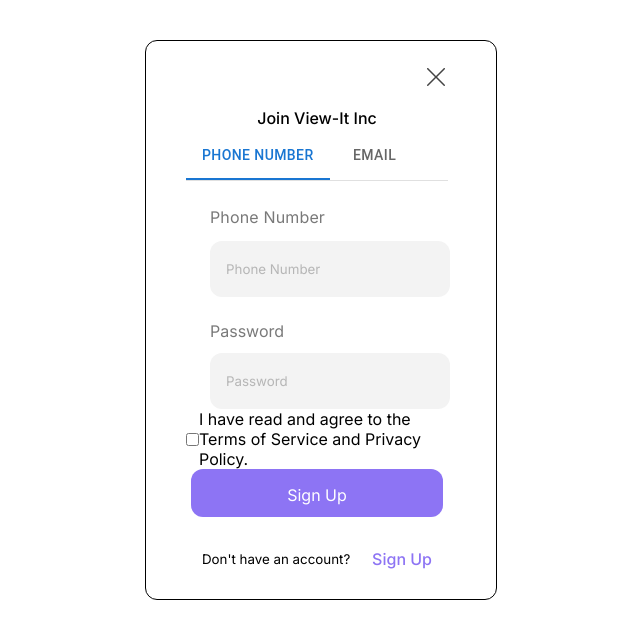
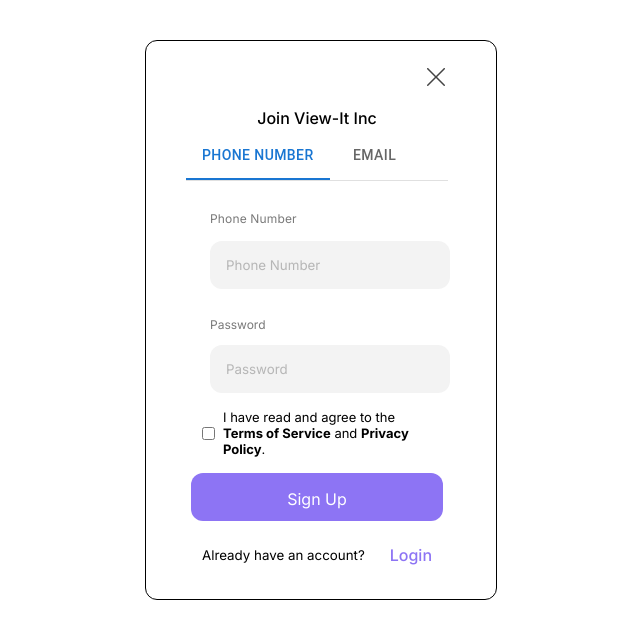
Before and after one commit to Bolurx07/View-It-Inc, a React (Create React App) app: page /Signup in a window 1280 px wide. Shown: the top 638 px of the page, without its empty margins (319-959 px from the left). Built offline with nearby package versions, Linux system fonts and the light colour scheme.

Commit message:
A demo of modal that can be used in my index

```diff
--- a/package.json
+++ b/package.json
@@ -15,6 +15,7 @@
     "react-datepicker": "^4.8.0",
     "react-dom": "^18.2.0",
     "react-iframe": "^1.8.4",
+    "react-modal": "^3.15.1",
     "react-router-dom": "^6.4.2",
     "react-scripts": "5.0.1",
     "web-vitals": "^2.1.4"
--- a/src/App.js
+++ b/src/App.js
@@ -1,6 +1,6 @@
 import './App.css';
+import { Route, Routes } from 'react-router-dom';
 import Login from './Pages/Login/Login';
-import Calendarr from './Components/Calendar/Calendarr';
 import Virtualevent from './Pages/Virtualevent/Virtualevent';
 import Signup from './Pages/Signup/Signup';
 
@@ -9,7 +9,13 @@
 function App() {
   return (
     <div>
-      <Signup />
+      <Routes>
+        <Route path='/' element={<Virtualevent />}/>
+        <Route path='Login' element={<Login />}/>
+        <Route path='Signup' element={<Signup />}/>
+        <Route></Route>
+      </Routes>
+
       {/* <Login /> */}
       {/* <Virtualevent /> */}
       {/* <Calendarr /> */}
--- a/src/Components/Tabcomponent/Tabcomponent.css
+++ b/src/Components/Tabcomponent/Tabcomponent.css
@@ -1,5 +1,5 @@
 .label{
-    font-size: 1rem;
+    font-size: 0.75rem;
     color: #797979;
 }
 
@@ -7,7 +7,7 @@
     background-color: #F3F3F3;
     width: 15rem;
     padding: 1rem;
-    height: 3.5rem;
+    height: 3rem;
     border-radius: 12px;
     border: none;
     margin-top: 0.75rem;
--- a/src/Pages/Login/Login.jsx
+++ b/src/Pages/Login/Login.jsx
@@ -33,7 +33,8 @@
           </form>
           <div className={lgStyle.foot}>
             <p>Don't have an account?</p>
-            <a href="">Sign Up</a>
+            <Link to="Signup">Sign Up</Link>
+
           </div>
       </section>
 
--- a/src/Pages/Login/Login.module.css
+++ b/src/Pages/Login/Login.module.css
@@ -28,7 +28,7 @@
 }
 
 .label{
-    font-size: 1rem;
+    font-size: 0.5rem;
     color: #797979;
 
 }
@@ -37,7 +37,7 @@
     background-color: #F3F3F3;
     width: 15rem;
     padding: 1rem;
-    height: 3.5rem;
+    height: 3rem;
     border-radius: 12px;
     border: none;
     margin-top: 0.75rem;
--- a/src/Pages/Signup/Signup.jsx
+++ b/src/Pages/Signup/Signup.jsx
@@ -30,8 +30,8 @@
 
           </form>
           <div className={sgStyle.foot}>
-            <p>Don't have an account?</p>
-            <a href="">Sign Up</a>
+            <p>Already have an account?</p>
+            <Link to="Login">Login</Link>
           </div>
         </section>
 
--- a/src/Pages/Signup/Signup.module.css
+++ b/src/Pages/Signup/Signup.module.css
@@ -28,7 +28,7 @@
 }
 
 .label{
-    font-size: 1rem;
+    font-size: 0.75rem;
     color: #797979;
 
 }
@@ -37,20 +37,35 @@
     background-color: #F3F3F3;
     width: 15rem;
     padding: 1rem;
-    height: 3.5rem;
+    height: 3rem;
     border-radius: 12px;
     border: none;
     margin-top: 0.75rem;
 }
 
-#phoneno::placeholder, #password::placeholder{
+#password::placeholder{
     color: rgba(121, 121, 121, 0.5);
+
 }
 
 .checkboxcontainer{
     display: flex;
     align-items: center;
     justify-content: space-around;
+    margin: 1rem auto;
+    padding: 0 1rem;
+}
+
+#checkbox{
+    margin-right: 0.5rem;
+}
+
+.checkboxcontainer p{
+    font-size: small;
+}
+
+.checkboxcontainer span{
+    font-weight: 700;
 }
 
 #signup{
@@ -64,7 +79,7 @@
     background-color: #8D74F4;
     display: block;
     height: 3rem;
-    margin-bottom: 2rem;
+    margin-bottom: 1.5rem;
     cursor: pointer;
 }
 
--- a/src/Pages/Virtualevent/Virtualevent.jsx
+++ b/src/Pages/Virtualevent/Virtualevent.jsx
@@ -16,6 +16,8 @@
 import help from '../../Assets/helpicon.svg'
 import video from '../../Assets/videoicon.svg'
 import search from '../../Assets/searchicon.svg'
+import {Link} from 'react-router-dom'
+
 
 const Virtualevent = () => {
     // Usestate for sidenav component
--- a/src/index.js
+++ b/src/index.js
@@ -1,12 +1,13 @@
 import React from 'react';
 import ReactDOM from 'react-dom/client';
+import { BrowserRouter } from 'react-router-dom';
 import './index.css';
 import App from './App';
 
 
 const root = ReactDOM.createRoot(document.getElementById('root'));
 root.render(
-  <>
+  <BrowserRouter>
     <App />
-  </>
+  </BrowserRouter>
 );
```
Also changed, not shown: src/Components/Modal/Modal.jsx (added, +11 -0 lines), src/Components/Modal/Modal.css (added), 1 other file (tests, documents, lock files or other folders).
